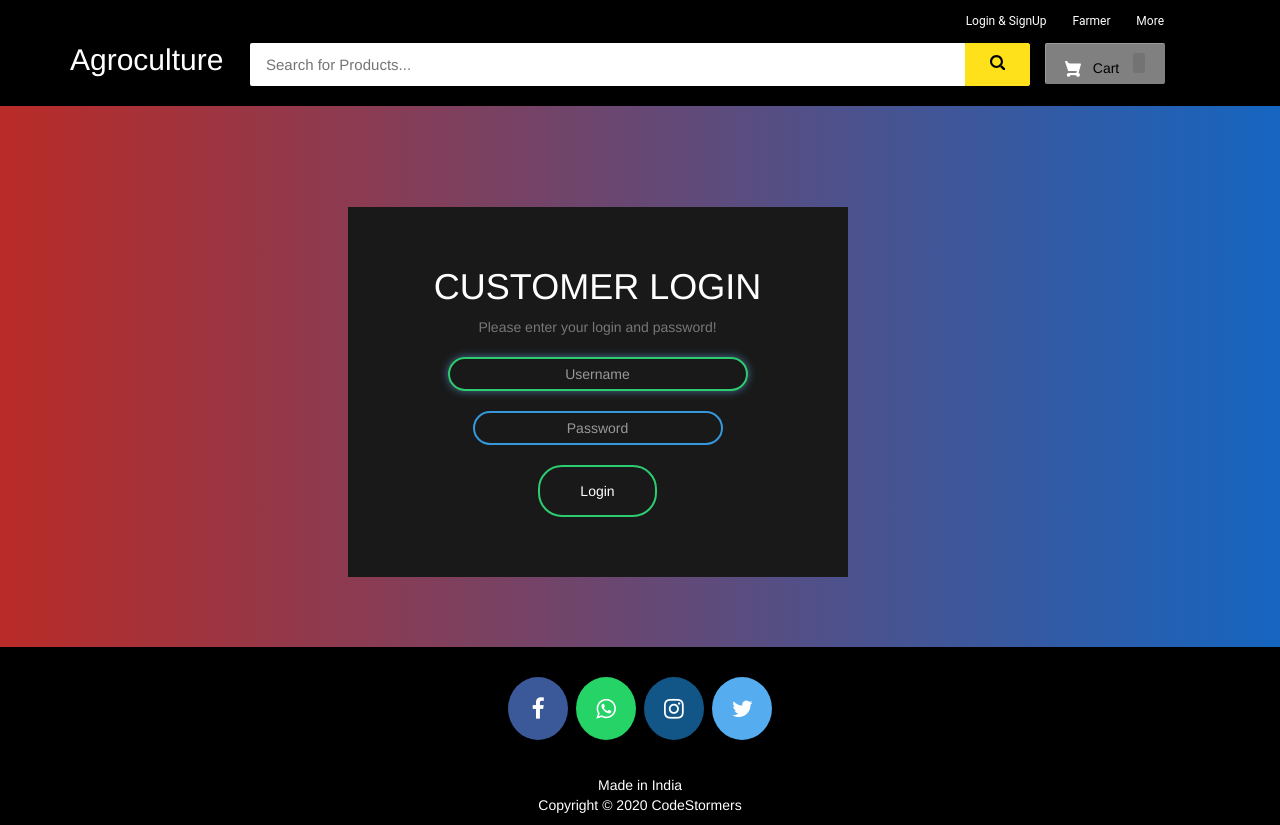
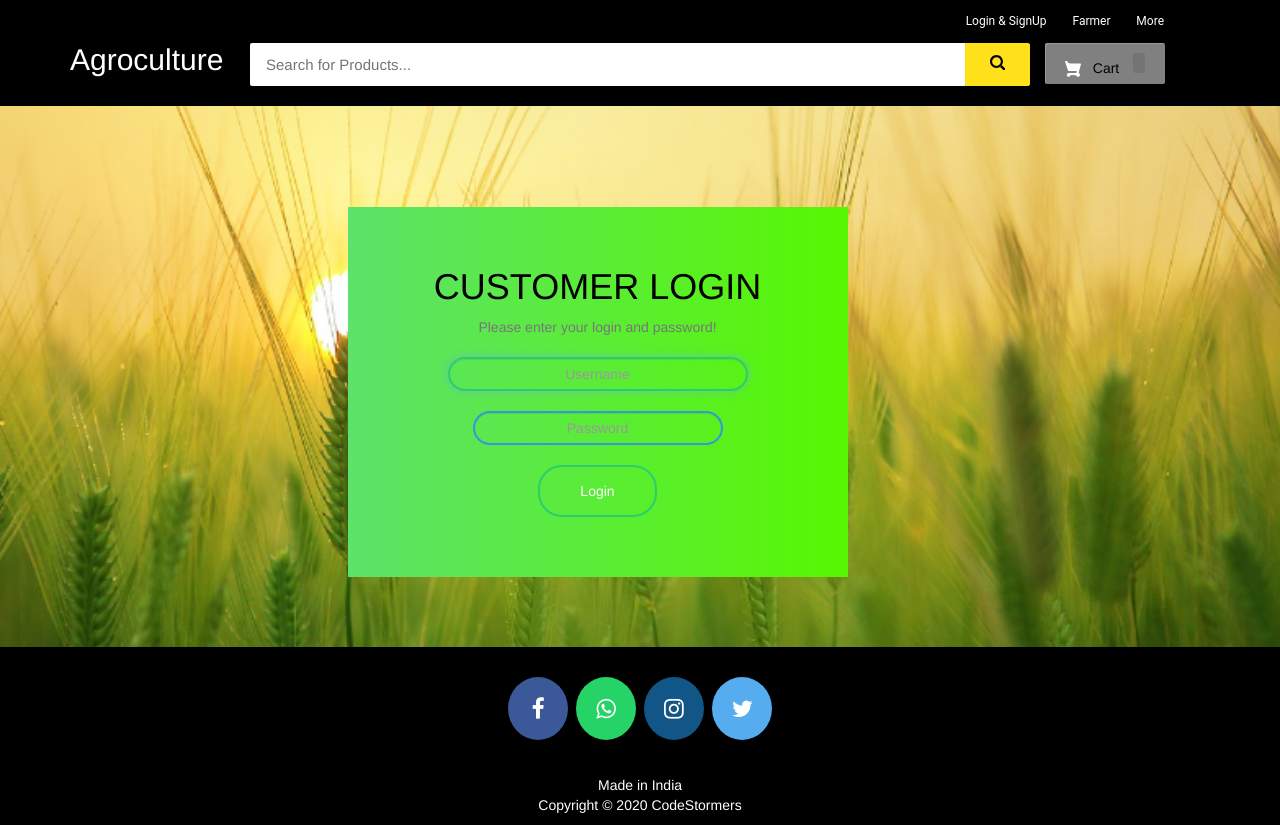
Before and after one commit to ppathi3/agroculture, a Django app: page /customerlogin in a window 1280 px wide. Run offline with Django 3.2, Linux system fonts and the light colour scheme; some libraries are stand-ins or nearby versions.

Commit message:
Login pager

```diff
--- a/templates/ecom/aboutus.html
+++ b/templates/ecom/aboutus.html
@@ -34,9 +34,7 @@
   {% include "ecom/footer.html" %}
 </body>
 <!--
-developed By : codestormers kumar
-facebook : fb.com/codestormers.luv
-youtube : youtube.com/lazycoders
+developed By : codestormers
 -->
 
 </html>
--- a/templates/ecom/admin_add_products.html
+++ b/templates/ecom/admin_add_products.html
@@ -83,9 +83,7 @@
   </div>
 </form>
 <!--
-developed By : codestormers kumar
-facebook : fb.com/codestormers.luv
-youtube : youtube.com/lazycoders
+developed By : codestormers
 -->
 
 {% endblock content %}
--- a/templates/ecom/admin_dashboard_cards.html
+++ b/templates/ecom/admin_dashboard_cards.html
@@ -181,9 +181,7 @@
   <br><br>
 </body>
 <!--
-  developed By : codestormers kumar
-  facebook : fb.com/codestormers.luv
-  youtube : youtube.com/lazycoders
+  developed By : codestormers
   -->
 
 </html>
--- a/templates/ecom/customerlogin.html
+++ b/templates/ecom/customerlogin.html
@@ -9,7 +9,10 @@
     margin: 0;
     padding: 0;
     font-family: sans-serif;
-    background: linear-gradient(to right, #b92b27, #1565c0)
+    background-image: url("static/images/loginbackground.png");
+
+  background-repeat: no-repeat;
+  background-size: cover;
 }
 
 .box {
@@ -18,7 +21,8 @@
     position: absolute;
     top: 50%;
     left: 50%;
-    background: #191919;
+    background: linear-gradient(to right, #5de26b, #57f701)
+
     ;
     text-align: center;
     transition: 0.25s;
@@ -42,7 +46,7 @@
 }
 
 .box h1 {
-    color: white;
+    color:black;
     text-transform: uppercase;
     font-weight: 500
 }
@@ -139,6 +143,7 @@ a.socialIcon:hover,
     transition: all 0.8s;
     transition: all 0.8s
 }
+
     </style>
   </head>
   <body>
@@ -150,7 +155,7 @@ a.socialIcon:hover,
                 <form class="box" method="post">
                   {% csrf_token %}
                     <h1>Customer Login</h1>
-                    <p class="text-muted"> Please enter your login and password!</p>
+                    <p class="text-muted" > Please enter your login and password!</p>
                                {% render_field form.username class="form-control" placeholder="Username" %}
                                {% render_field form.password class="form-control" placeholder="Password" %}
                      <input type="submit" name="" value="Login" >
--- a/templates/ecom/logout.html
+++ b/templates/ecom/logout.html
@@ -9,9 +9,7 @@
 <br><br><br>
 
 <!--
-developed By : codestormers kumar
-facebook : fb.com/codestormers.luv
-youtube : youtube.com/lazycoders
+developed By : codestormers
 -->
 
 {% endblock content %}
```
Also changed, not shown: templates/ecom/admin_base.html (+4 -6 lines), templates/ecom/admin_products.html (+2 -5 lines), static/images/loginbackground.png (added).
